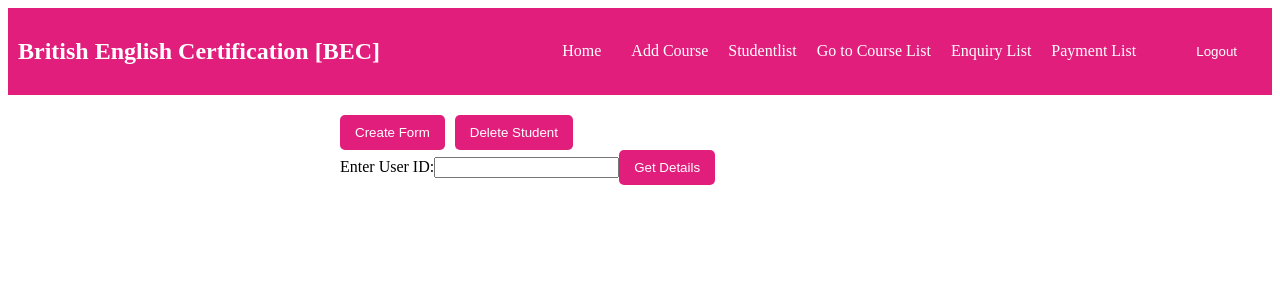
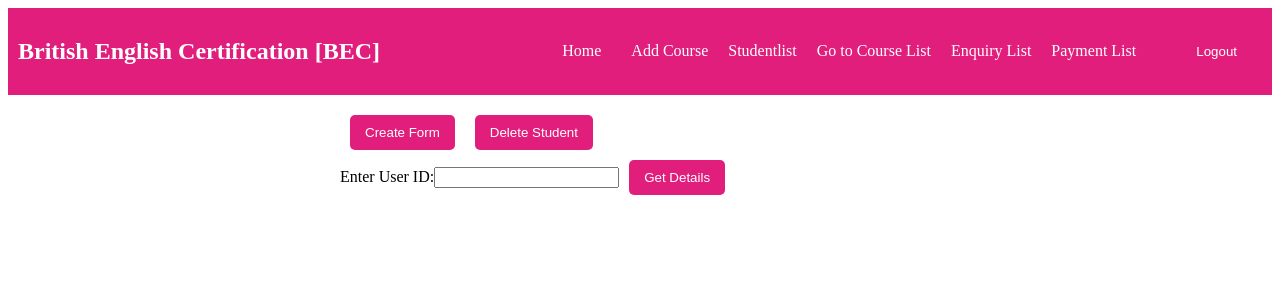
Before and after one commit to Jananipriya18/Neowise_repository_2, an Angular app in the folder British/angularapp/: page /student in a window 1280 px wide. Shown: the top 300 px of the page. Built offline with nearby package versions, Linux system fonts and the light colour scheme; no server answers; sample sign-in values are in the browser's storage.

Commit message:
Manual-save-commit-25/02/2024--08:25:09

```diff
--- a/British/angularapp/src/app/components/student/student.component.css
+++ b/British/angularapp/src/app/components/student/student.component.css
@@ -83,6 +83,8 @@ button {
   border: none;
   border-radius: 5px;
   cursor: pointer;
+  margin-left: 10px;
+  margin-bottom: 10px;
 }
 
 button:disabled {
@@ -134,7 +136,8 @@ button {
   border: none;
   border-radius: 5px;
   cursor: pointer;
-  margin-right: 10px; /* Add margin to the right */
+  margin-right: 10px;
+  margin-left: 10px; /* Add margin to the right */
 }
 
 button:disabled {
--- a/British/angularapp/src/app/components/student/student.component.ts
+++ b/British/angularapp/src/app/components/student/student.component.ts
@@ -180,7 +180,40 @@ export class StudentComponent implements OnInit {
     );
   }
 
-  toggleCreateForm() {
+  // toggleCreateForm() {
+  //   this.showCreateForm = !this.showCreateForm;
+  // }
+
+  // createStudent() {
+  //   if (this.newStudentForm.valid) {
+  //     this.studentService.createStudent(this.newStudentForm.value).subscribe(
+  //       (createdStudent: any) => {
+  //         window.alert('Student created successfully!');
+  //         this.message = 'Student created successfully!';
+  //         this.showCreateForm = false;
+
+  //         // Reset form fields
+  //         this.newStudentForm.reset();
+  //         // Do something with the created student data
+  //         console.log('Created Student:', createdStudent);
+  //         // Example: Trigger a refresh of the student list
+  //         this.fetchStudents();  // Add this line to refresh the student list
+  //       },
+  //       (error) => {
+  //         console.error('Error creating student:', error);
+
+  //         if (error.error.Status === "Error") {
+  //           window.alert('Student creation is not successful!');
+  //           alert(error.error.Message);
+  //         }
+  //       }
+  //     );
+  //   } else {
+  //     this.message = 'Please fill in all required fields correctly.';
+  //   }
+  // }
+
+   toggleCreateForm() {
     this.showCreateForm = !this.showCreateForm;
   }
 
```
